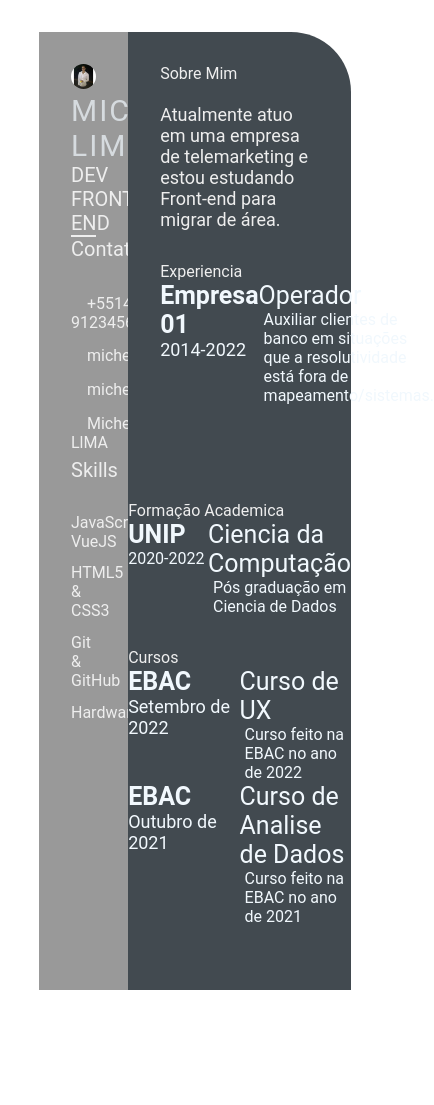
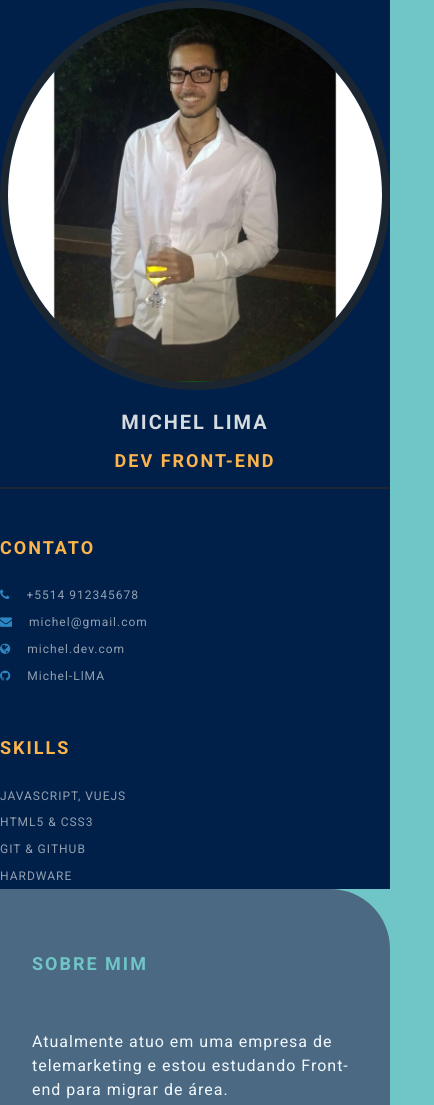
Before and after one commit to Michel-LlMA/Ex01Devweekgit.github.io, a plain HTML site: page index.html in a window 390 px wide. Shown: the top 1105 px of the page, 434 px wide, since content can reach past the window. Before the commit the page ends 1022 px from the top, so only its background shows below. Drawn offline with Linux system fonts and the light colour scheme.

Commit message:
feature:css style (#4)

```diff
--- a/index.html
+++ b/index.html
@@ -1,10 +1,18 @@
 <!DOCTYPE html>
-<html lang="pt-br">
+<html lang="en">
 <head>
     <meta charset="UTF-8">
     <meta http-equiv="X-UA-Compatible" content="IE=edge">
     <meta name="viewport" content="width=device-width, initial-scale=1.0">
     <title>Michel G Lima</title>
+
+    <!-- Google font  -->
+    <link rel="preconnect" href="https://fonts.googleapis.com">
+    <link rel="preconnect" href="https://fonts.gstatic.com" crossorigin>
+    <link href="https://fonts.googleapis.com/css2?family=Roboto:ital,wght@0,100;0,300;0,400;0,700;1,100;1,300;1,400;1,700&display=swap" rel="stylesheet">
+
+    <!-- font-awesome -->
+    <link rel="stylesheet" href="https://cdnjs.cloudflare.com/ajax/libs/font-awesome/4.7.0/css/font-awesome.min.css">
 
     <!-- Custom CSS -->
     <link rel="stylesheet" href="style.css">
@@ -71,7 +79,7 @@
                     </div>
                 </section>
                 <!-- fim experiencia -->
-            </div>
+
                 <section class="education-gap">
                     <div class="right-title">Formação Academica</div>
                     <div class="education-contents">
@@ -106,6 +114,7 @@
                          </div>
                      </div>
                 </section>
+            </div>
         </section>
     </main>
 </body>
--- a/style.css
+++ b/style.css
@@ -6,6 +6,10 @@
     box-sizing: border-box;
     list-style: none;
     font-family: 'Roboto', sans-serif;
+}
+
+body {
+    background-color: #70c6c7;
 }
 
 .resume-contents {
@@ -19,28 +23,29 @@
 .left-section {
     grid-column: span 2;
     height: 100%;
-    background-color: #999999;
+    background-color: #00204A;
 }
 
 .right-section {
     grid-column: span 5;
     height: 100%;
-    background-color: #424a50;
+    background-color: #4B6982;
     border-radius: 0px 60px 0px 0px;
 }
 
-.left-section-contents{
+.left-section-content{
     padding: 2rem 2rem;
 }
 
 .profile {
     width: 100%;
-    border-bottom: 2px solid #eeeeee;
+    border-bottom: 2px solid #1B2631;
 }
 
 .profile .profile-image {
     width: 100%;
-    border-radius: 100%;
+    border-radius: 50%;
+    border: 8px solid #1B2631;
 }
 
 .name {
@@ -49,19 +54,30 @@
     letter-spacing: 2px;
     text-transform: uppercase;
     text-align: center;
+    font-weight: bold;
+    padding: 1rem 0;
 }
 
 .profession {
-    color: #eeeeee;
+    color: #FDB44B;
     font-size: 20px;
     text-transform: uppercase;
     text-align: center;
+    letter-spacing: 2px;
+    font-weight: bold;
+    padding-bottom: 1rem;
 }
 
 /* .contact-info { border-bottom: 2px solid #1B2631; } */
 .left-title {
-    color: #eeeeee;
+    color: #FDB44B;
     font-size: 20px;
+    letter-spacing: 2px;
+    text-transform: uppercase;
+    font-weight: bold;
+    display: flex;
+    align-items: center;
+    padding-top: 3rem;
 }
 
 .contact-info ul {
@@ -71,14 +87,18 @@
 .contact-info ul li,
 .references ul li {
     padding: .4rem 0;
-    color: #eeeeee;
+    display: flex;
+    align-items: center;
+    color: #d6dbdfaf;
+    letter-spacing: 1px;
+    font-size: 18px;
 }
 
 .contact-info ul li i,
 .references ul li i {
     padding-right: 1rem;
     font-size: 18px;
-    color: #eeeeee;
+    color: #2E86C1;
 }
 
 .skills ul {
@@ -86,15 +106,46 @@
 }
 .skills ul li p {
     padding: .4rem 0;
-    color: #eeeeee;
+    color: #d6dbdfaf;
+    font-size: 18px;
+    letter-spacing: 1px;
+    display: flex;
+    align-items: center;
+    text-transform: uppercase;
 }
+
+.referance-name {
+    padding-top: 1.5rem;
+    padding-bottom: .4rem;
+    font-size: 18px;
+    color: #F9E79F;
+    letter-spacing: 1px;
+    text-transform: uppercase;
+}
+
+.referance-profession {
+    font-size: 16px;
+    color: #d6dbdfaf;
+    letter-spacing: 1px;
+    /* text-transform: uppercase; */
+    padding-bottom: .4rem;
+}
+
 
 .right-section-contents {
     padding: 2rem 2rem;
 }
 
 .right-title {
-    color: #eeeeee;
+    color: #70C6C7;
+    font-size: 40px;
+    letter-spacing: 2px;
+    text-transform: uppercase;
+    font-weight: bold;
+    display: flex;
+    align-items: center;
+    padding: 2rem 0;
+    position: relative;
 }
 
 .gap {
@@ -102,7 +153,9 @@
 }
 .about-me-contents {
     font-size: 18px;
-    color: #eeeeee;
+    letter-spacing: 1px;
+    line-height: 2rem;
+    color: #F1F8FD;
 }
 
 .experience-contents,
@@ -119,23 +172,124 @@
 .awards-company-name {
     font-size: 25px;
     font-weight: bold;
+    text-transform: uppercase;
+    letter-spacing: 1px;
+    color: #FDB44B;
+    padding-bottom: .4rem;
 }
 
 .exp-time-period,
 .educationp-time-period,
 .awards-time-period {
     font-size: 18px;
+    letter-spacing: 1px;
+    line-height: 2rem;
 }
 
 .exp-position,
 .education-subject,
 .awards-name {
     font-size: 25px;
+    font-weight: bold;
+    text-transform: uppercase;
+    letter-spacing: 1px;
+    color: #FDB44B;
+    padding-bottom: .4rem;
 }
 
 .exp-desc,
 .education-desc,
 .awards-desc {
     font-size: 16px;
+    letter-spacing: 1px;
+    line-height: 1.5rem;
+    border-left: 3px solid #a5a3a3;
     padding-left: 5px;
 }
+
+/* Media queries */
+@media screen and (max-width:780px) {
+    .experience-contents,
+    .education-contents,
+    .awards-contents {
+        grid-template-columns: repeat(1, 1fr);
+    }
+}
+
+@media screen and (max-width:780px) {
+    .left-section {
+        grid-column: span 3;
+    }
+
+    .right-section {
+        grid-column: span 4;
+    }
+
+}
+
+@media screen and (max-width:1200px) {
+    .resume-contents {
+        grid-template-columns: repeat(1, 1fr);
+    }
+}
+
+@media screen and (max-width:390px) {
+    .resume-contents {
+        width: 100%;
+        margin: 0 auto;
+    }
+
+    .name {
+        font-size: 20px;
+    }
+
+    .profession {
+        font-size: 18px;
+    }
+
+    .left-title {
+        font-size: 18px;
+    }
+
+    .right-title {
+        font-size: 18px;
+    }
+
+    .contact-info ul li,
+    .references ul li {
+        font-size: 12px;
+    }
+
+    .contact-info ul li i,
+    .references ul li i {
+        /* padding-right: 1rem; */
+        font-size: 12px;
+    }
+
+    .skills ul li p {
+        font-size: 12px;
+    }
+
+    .about-me-contents {
+        font-size: 16px;
+        line-height: 1.5rem;
+    }
+
+    .exp-company-name,
+    .education-school-name,
+    .awards-company-name {
+        font-size: 18px;
+    }
+
+    .exp-time-period,
+    .educationp-time-period,
+    .awards-time-period {
+        font-size: 16px;
+    }
+
+    .exp-position,
+    .education-subject,
+    .awards-name {
+        font-size: 18px;
+    }
+}
```
Lines whose indentation alone changed are shown as unchanged.
